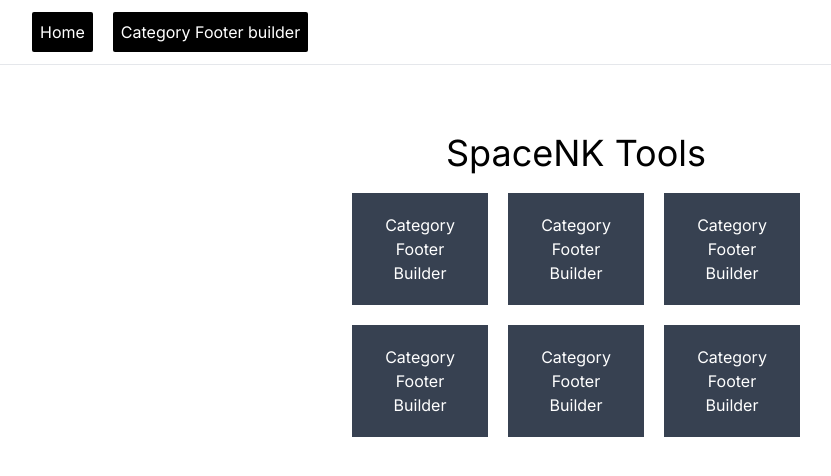
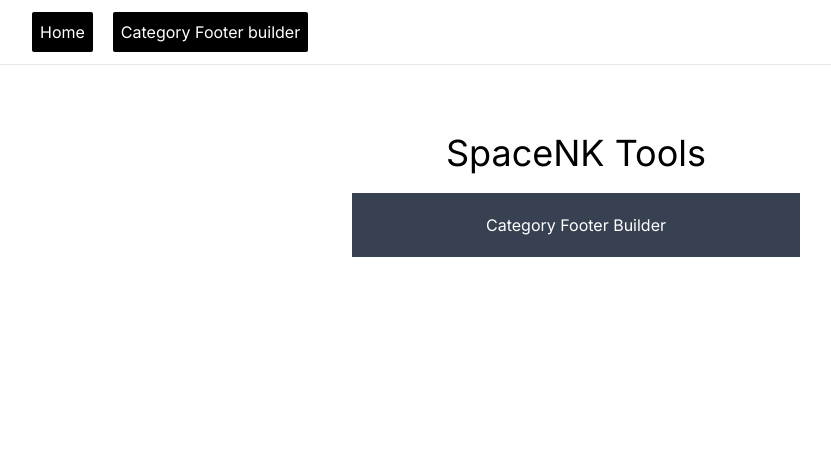
Before and after one commit to ivaylokorchev-spacenk/tools, a Next.js app: page /tools/ in a window 1280 px wide. Shown: the top 476 px of the page, without its empty margins (64-895 px from the left). Built offline with nearby package versions, Linux system fonts and the light colour scheme.

Commit message:
fix stuff

```diff
--- a/src/app/category-footer/page.tsx
+++ b/src/app/category-footer/page.tsx
@@ -3,7 +3,7 @@ import { Toaster } from "react-hot-toast";
 
 export default function Home() {
   return (
-    <main className="flex min-h-screen items-center justify-between p-24 bg-white">
+    <main className="flex min-h-screen items-center justify-between px-24 py-10 bg-white">
         <Toaster />
         <CategoryFooterBuilder />
     </main>
--- a/src/app/globals.css
+++ b/src/app/globals.css
@@ -20,7 +20,10 @@
     @apply border border-gray-300 rounded-md p-1 text-xs;
   }
   h2 {
-    @apply text-2xl font-medium;
+    @apply text-3xl font-medium;
+  }
+  label {
+    @apply text-sm;
   }
 }
 @layer utilities {
--- a/src/app/page.tsx
+++ b/src/app/page.tsx
@@ -6,13 +6,8 @@ export default function Home() {
       <h1 className="text-4xl text-center mt-5">
         SpaceNK Tools
       </h1>
-      <div className="grid grid-cols-1 sm:grid-cols-2 md:grid-cols-3 gap-5 container max-w-md mt-5 mx-auto">
-        <Link href="/category-footer" className="bg-gray-700 p-5 text-center text-white hover:bg-gray-800">Category Footer Builder</Link>
-        <Link href="/category-footer" className="bg-gray-700 p-5 text-center text-white hover:bg-gray-800">Category Footer Builder</Link>
-        <Link href="/category-footer" className="bg-gray-700 p-5 text-center text-white hover:bg-gray-800">Category Footer Builder</Link>
-        <Link href="/category-footer" className="bg-gray-700 p-5 text-center text-white hover:bg-gray-800">Category Footer Builder</Link>
-        <Link href="/category-footer" className="bg-gray-700 p-5 text-center text-white hover:bg-gray-800">Category Footer Builder</Link>
-        <Link href="/category-footer" className="bg-gray-700 p-5 text-center text-white hover:bg-gray-800">Category Footer Builder</Link>
+      <div className="grid grid-cols-1  gap-5 container max-w-md mt-5 mx-auto place-items-center">
+        <Link href="/category-footer" className="bg-gray-700 p-5 text-center text-white hover:bg-gray-800 w-full h-full">Category Footer Builder</Link>
       </div>
     </main>
   );
--- a/src/components/CategoryFooterBuilder/CategoryFooterBuilder.tsx
+++ b/src/components/CategoryFooterBuilder/CategoryFooterBuilder.tsx
@@ -110,14 +110,17 @@ const CategoryFooterBuilder = () => {
 						/>
 					))}
 				</div>
+				<hr className='my-6'/>
 				<div>
-					<h2 className="mt-5 mb-2">Accordion</h2>
-					<h3>Title (sits above the collapses)</h3>
+					<h2 className="mb-2">Accordion</h2>
+					<h3>Title</h3>
 					<input
+						className='mb-3'
 						type="text"
 						value={title}
 						onChange={(e) => setTitle(e.target.value)}
 					/>
+					<h3 className=''>Collapse elements</h3>
 					<div className='flex flex-wrap gap-5'>
 					{collapses.map((collapse, index) => (
 						<CollapseInputs
@@ -131,8 +134,9 @@ const CategoryFooterBuilder = () => {
 					</div>
 					<button className='p-3 bg-green-300 rounded-md' onClick={addCollapse}>Add a collapse element</button>
 				</div>
-				<h3 className='text-3xl text-center mt-3'>Preview</h3>
-				<p className='text-[12px] text-center'>
+				<hr className='my-6'/>
+				<h3 className='text-3xl'>Preview</h3>
+				<p className='text-[12px]'>
 					Link&apos;s Images are placeholders only, will be replaced with the correct image path in the code below. <br/>
 					Keep in mind this is just to give a rough idea of what it would look like. <br/>
 					It is NOT 100% accurate. Some elements like icons, fonts & images will be missing</p>
@@ -140,12 +144,13 @@ const CategoryFooterBuilder = () => {
 					className="w-full resize-x h-full mt-5 min-h-[400px]  border-2 border-dashed border-gray-300 bg-white"
 					ref={iframeRef}
 				></iframe>
-				<h3 className='text-3xl text-center mt-3'>HTML</h3>
+				<hr className='my-10'/>
+				<h3 className='text-3xl mb-3'>HTML</h3>
 				<div className="d-flex">
 					<textarea
 						onClick={(e) => {
 							e.currentTarget.select();
-							toast.success('Copied to clipboard', { position: 'top-right' });
+							toast.success('Copied to clipboard');
 							navigator.clipboard.writeText(e.currentTarget.value);
 						}}
 						className="w-full flex-1 text-xs min-w-[50%] max-h-[400px] border p-3 cursor-pointer"
--- a/src/components/CategoryFooterBuilder/CollapseInputs.tsx
+++ b/src/components/CategoryFooterBuilder/CollapseInputs.tsx
@@ -37,6 +37,7 @@ const CollapseInputs = ({ collapse, setCollapses, index}: Props) => {
   return (
     <div key={index} className='border p-3 my-2 flex flex-col gap-y-3'>
         <div className="flex flex-col">
+            <h5 className='mb-2 border-b pb-2'>Collapse {index + 1}</h5>
             <label>Title</label>
             <input
                 type="text"
--- a/src/components/CategoryFooterBuilder/LinkInputs.tsx
+++ b/src/components/CategoryFooterBuilder/LinkInputs.tsx
@@ -15,7 +15,7 @@ type Props = {
 
 const LinkInputs = ({ link, links, setLinks}: Props) => {
   return (<div key={link.id} className='border p-3 flex flex-col gap-y-3'>
-    <h5>Link {link.id} </h5>
+    <h5 className='border-b'>Link {link.id} </h5>
     <div className="flex flex-col">
         <label>Text</label>
         <input
```
